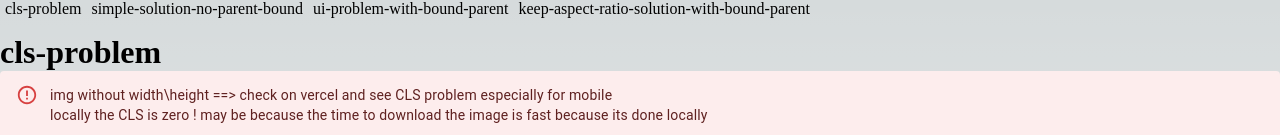
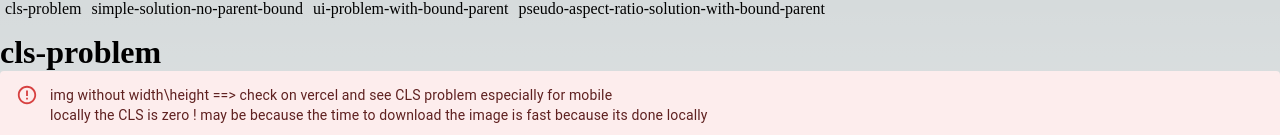
Before and after one commit to NathanKr/core-web-vitals-cls-playground, a Next.js app: page /cls-problem in a window 1280 px wide. Shown: the top 135 px of the page. Built offline with nearby package versions, Linux system fonts and the light colour scheme.

Commit message:
change file name

```diff
--- a/src/pages/keep-aspect-ratio-solution-with-bound-parent.tsx
+++ b/src/pages/pseudo-aspect-ratio-solution-with-bound-parent.tsx
@@ -12,7 +12,6 @@ import { Alert } from "@mui/material";
 const KeepAspectRatioSolutionWithBoundParent = () => {
   const aspectRatio = LION_IMG_WIDTH_PX / LION_IMG_HEIGHT_PX;
   const paddingTopPercentage = `${(100 * 1) / aspectRatio}%`;
-  console.log(paddingTopPercentage);
 
 
   return (
--- a/src/types/tab.ts
+++ b/src/types/tab.ts
@@ -2,7 +2,7 @@ enum ETab {
   proplem = "cls-problem",
   simpleSolution = "simple-solution-no-parent-bound",
   uiProblemWithBoundParent = "ui-problem-with-bound-parent",
-  keepAspectRatio = 'keep-aspect-ratio-solution-with-bound-parent'
+  keepAspectRatio = 'pseudo-aspect-ratio-solution-with-bound-parent'
 }
 
 export default ETab;
```
